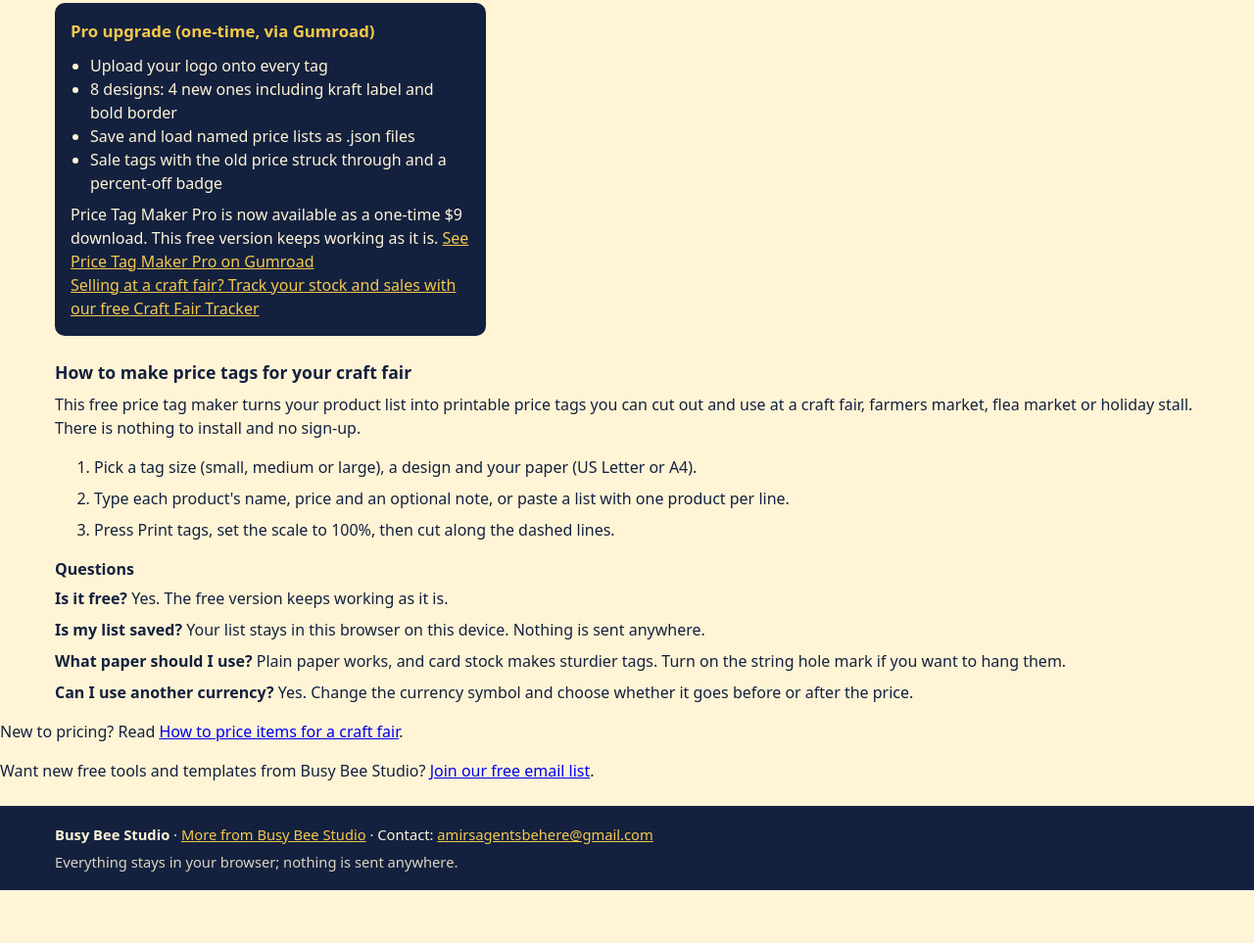
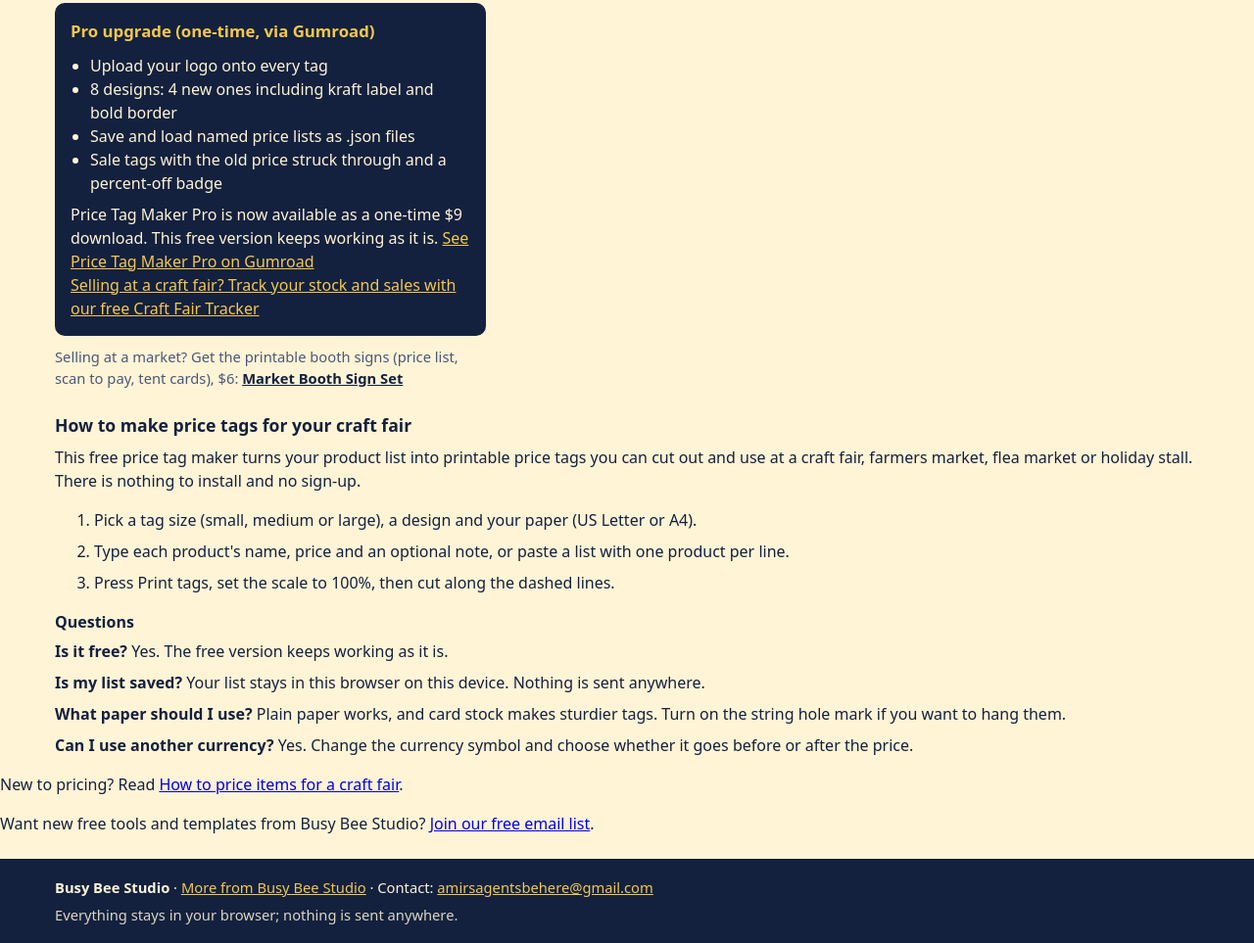
Before and after one commit to busybeestudio/busybeestudio.github.io, a plain HTML site: page tools/price-tag-maker/index.html in a window 1280 px wide. Shown: the part 1328-2291 px from the top of the page at 98% size. Before the commit the page ends 2237 px from the top, so only its background shows below. Drawn offline with Linux system fonts and the light colour scheme.

Commit message:
Price Tag Maker: add Market Booth Sign Set line

```diff
--- a/tools/price-tag-maker/index.html
+++ b/tools/price-tag-maker/index.html
@@ -142,6 +142,7 @@ footer a{color:var(--gold)}
 <p style="margin:0"><span data-i="pro_note"></span> <a href="https://busybeestudios.gumroad.com/l/price-tag-maker-pro?utm_source=github&utm_medium=tool&utm_campaign=price-tag-maker-pro" rel="noopener" data-i="pro_link"></a></p>
 <p style="margin:0"><a href="https://busybeestudio.github.io/tools/craft-fair-tracker/" rel="noopener" data-i="cft_link"></a></p>
 </section>
+<p class="proline">Selling at a market? Get the printable booth signs (price list, scan to pay, tent cards), $6: <a href="https://busybeestudios.gumroad.com/l/craft-fair-booth-signs?utm_source=website&amp;utm_medium=tool&amp;utm_campaign=market-booth-sign-set" target="_blank" rel="noopener">Market Booth Sign Set</a></p>
 </div>
 
 <div>
```
